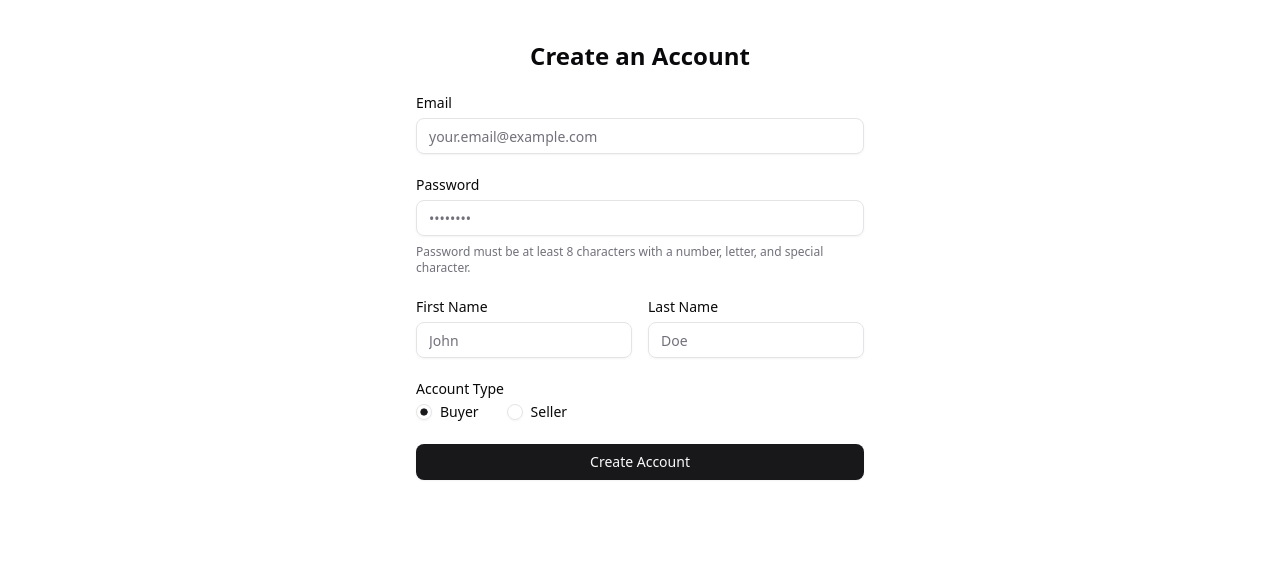
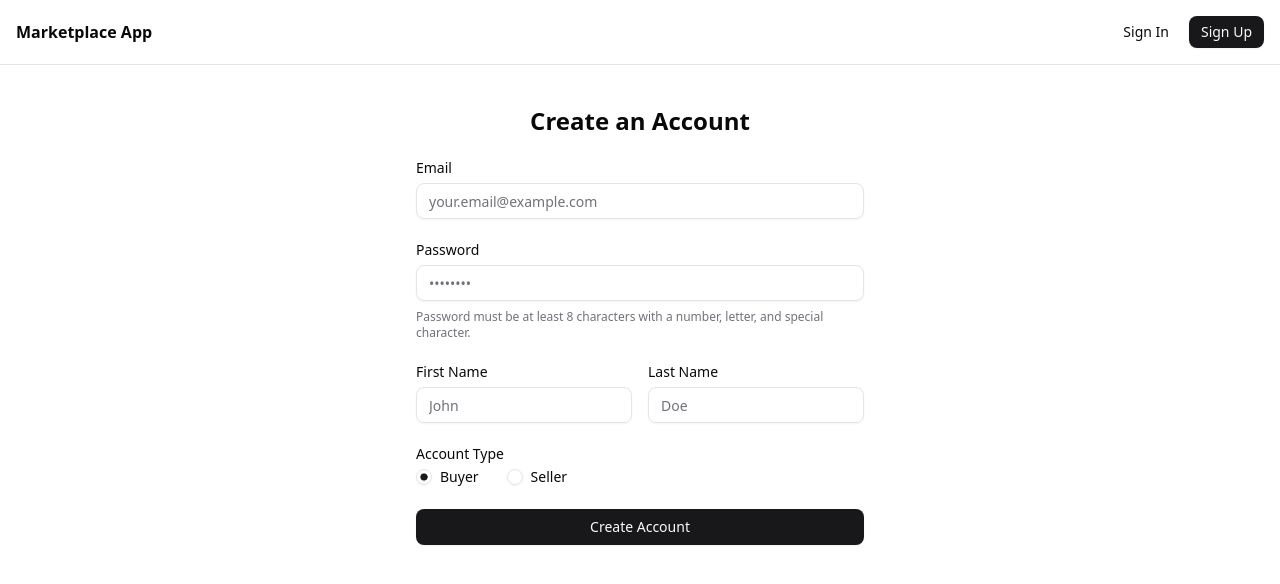
Before and after one commit to marketplace-microservices-app/marketplace-app, a Next.js app: page /register in a window 1280 px wide. Shown: the top 584 px of the page. Built offline with nearby package versions, Linux system fonts and the light colour scheme.

Commit message:
add navbar fixes

```diff
--- a/app/layout.js
+++ b/app/layout.js
@@ -2,6 +2,7 @@ import { Geist, Geist_Mono } from "next/font/google";
 import "./globals.css";
 import ReduxProvider from "@/redux/ReduxProvider";
 import { Toaster } from "@/components/ui/sonner";
+import Navbar from "@/components/nav-bar";
 
 const geistSans = Geist({
   variable: "--font-geist-sans",
--- a/app/login/page.js
+++ b/app/login/page.js
@@ -1,5 +1,6 @@
 "use client";
 import LoginForm from "@/components/login-form";
+import Navbar from "@/components/nav-bar";
 import { redirect } from "next/navigation";
 
 import { useSelector } from "react-redux";
@@ -16,6 +17,8 @@ export default function LoginPage() {
     redirect("/");
   }
   return (
+    <>
+      <Navbar />
       <div className="container mx-auto py-10">
         <div className="max-w-md mx-auto">
           <h1 className="text-2xl font-bold mb-2 text-center">Sign In</h1>
@@ -27,5 +30,6 @@ export default function LoginPage() {
           </div>
         </div>
       </div>
+    </>
   );
 }
--- a/app/register/page.js
+++ b/app/register/page.js
@@ -1,4 +1,5 @@
 "use client";
+import Navbar from "@/components/nav-bar";
 import RegisterForm from "@/components/register-form";
 
 import { redirect } from "next/navigation";
@@ -18,6 +19,8 @@ export default function RegisterPage() {
   }
 
   return (
+    <>
+      <Navbar />
       <div className="container mx-auto py-10">
         <div className="max-w-md mx-auto">
           <h1 className="text-2xl font-bold mb-6 text-center">
@@ -26,5 +29,6 @@ export default function RegisterPage() {
           <RegisterForm />
         </div>
       </div>
+    </>
   );
 }
--- a/components/nav-bar.jsx
+++ b/components/nav-bar.jsx
@@ -4,8 +4,20 @@ import Link from "next/link";
 import { usePathname } from "next/navigation";
 import { Button } from "@/components/ui/button";
 
+import { logout } from "@/redux/authSlice";
+
+import { useSelector, useDispatch } from "react-redux";
+
 export default function Navbar() {
   const pathname = usePathname();
+
+  // Get User from Redux
+  const user = useSelector((state) => state.auth.user);
+
+  // Check if user exists
+  const isAuthenticated = !!user;
+
+  const dispatch = useDispatch();
 
   return (
     <header className="border-b">
@@ -14,19 +26,10 @@ export default function Navbar() {
           <Link href="/" className="flex items-center gap-2">
             <span className="font-bold">Marketplace App</span>
           </Link>
+          {isAuthenticated && (
             <nav className="hidden md:flex gap-6">
               <Link
                 href="/"
-              className={
-                pathname === "/"
-                  ? "font-medium text-primary"
-                  : "text-muted-foreground hover:text-foreground"
-              }
-            >
-              Home
-            </Link>
-            <Link
-              href="#"
                 className="text-muted-foreground hover:text-foreground"
               >
                 Products
@@ -44,8 +47,20 @@ export default function Navbar() {
                 My Cart
               </Link>
             </nav>
+          )}
         </div>
+        {isAuthenticated ? (
           <div className="flex items-center gap-4">
+            <Button
+              asChild
+              variant="ghost"
+              size="sm"
+              onClick={() => dispatch(logout())}
+            >
+              <span>Logout</span>
+            </Button>
+          </div>
+        ) : (
           <div className="hidden sm:flex gap-2">
             <Button asChild variant="ghost" size="sm">
               <Link href="/login">Sign In</Link>
@@ -54,7 +69,17 @@ export default function Navbar() {
               <Link href="/register">Sign Up</Link>
             </Button>
           </div>
+        )}
+        {/* <div className="flex items-center gap-4">
+          <div className="hidden sm:flex gap-2">
+            <Button asChild variant="ghost" size="sm">
+              <Link href="/login">Sign In</Link>
+            </Button>
+            <Button asChild size="sm">
+              <Link href="/register">Sign Up</Link>
+            </Button>
           </div>
+        </div> */}
       </div>
     </header>
   );
```
Lines whose indentation alone changed are shown as unchanged.
